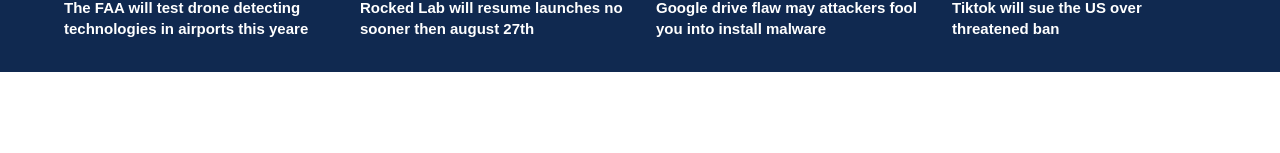
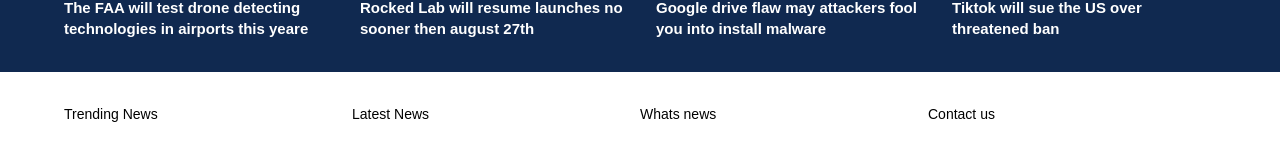
Before and after one commit to mohammadmohammadi785-crypto/React_Project_News, a React (Vite) app: page / in a window 1280 px wide. Shown: the part 987-1140 px from the top of the page. Before the commit the page ends 1059 px from the top, so only its background shows below. Built offline with nearby package versions, Linux system fonts and the light colour scheme.

Commit message:
Changes added

```diff
--- a/src/App.tsx
+++ b/src/App.tsx
@@ -1,6 +1,7 @@
 import Featured_News from "./components/Featured_News/Featured_News";
 import Header from "./components/Header";
 import Hero from "./components/Hero/Hero";
+import MainSection from "./components/MainSection/MainSection";
 import Navbar from "./components/Navbar";
 import SecondHeader from "./components/SecondHeader";
 
@@ -12,6 +13,7 @@
       <Navbar />
       <Hero />
       <Featured_News />
+      <MainSection />
     </div>
   );
 }
--- a/src/components/MainSection/ContactUs.tsx
+++ b/src/components/MainSection/ContactUs.tsx
@@ -1,3 +1,3 @@
 export default function ContactUs() {
-  return <div></div>;
+  return <div>Contact us</div>;
 }
--- a/src/components/MainSection/LatestNews.tsx
+++ b/src/components/MainSection/LatestNews.tsx
@@ -1,3 +1,3 @@
 export default function LatestNews() {
-  return <div></div>;
+  return <div>Latest News</div>;
 }
--- a/src/components/MainSection/TrandingNews.tsx
+++ b/src/components/MainSection/TrandingNews.tsx
@@ -1,3 +1,9 @@
 export default function TrandingNews() {
-  return <div></div>;
+  return (
+    <div className="w-full">
+      <div className="flex justify-between items-center w-full">
+        <h1>Trending News</h1>
+      </div>
+    </div>
+  );
 }
--- a/src/components/MainSection/WhatsNews.tsx
+++ b/src/components/MainSection/WhatsNews.tsx
@@ -1,3 +1,3 @@
 export default function WhatsNews() {
-  return <div></div>;
+  return <div>Whats news</div>;
 }
```
